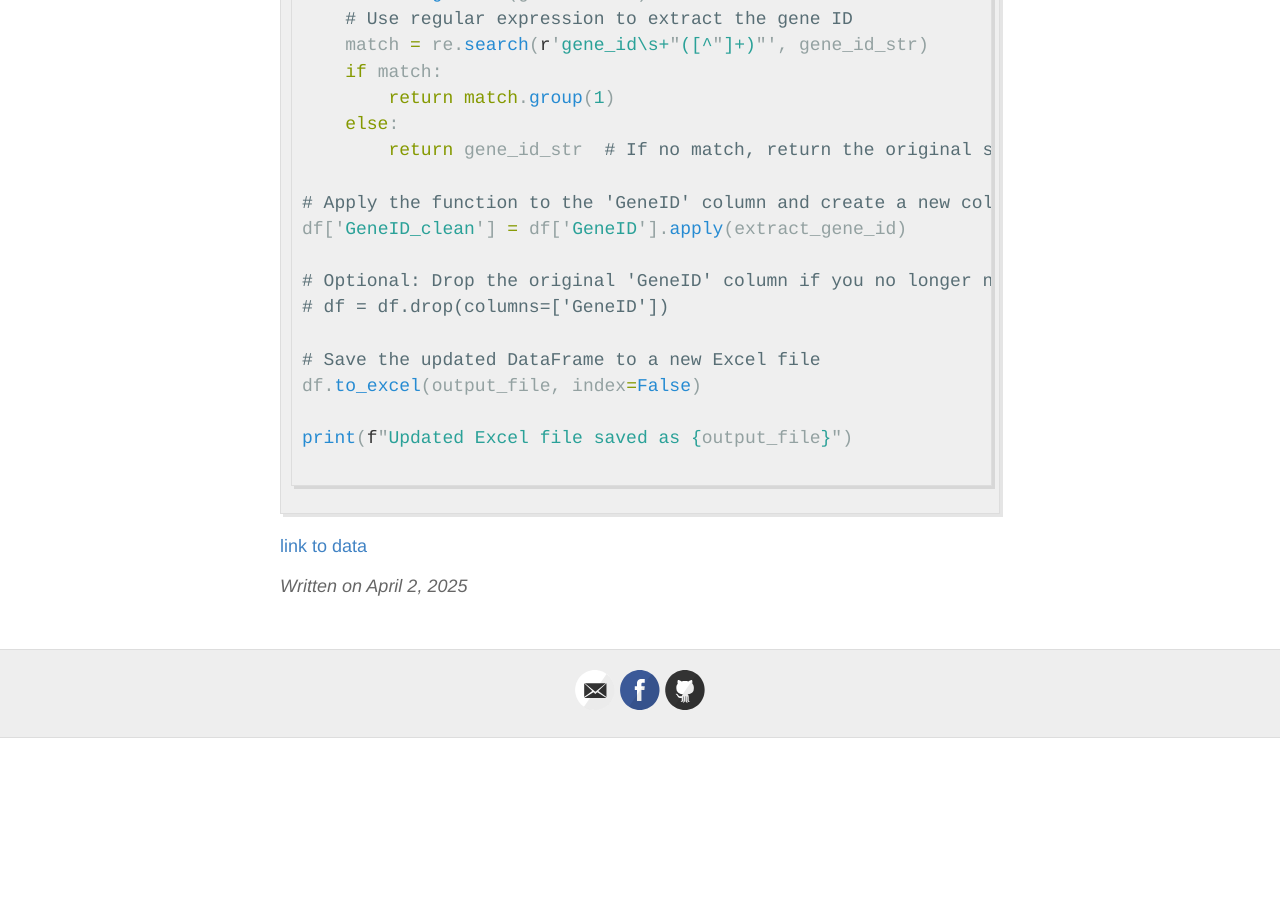
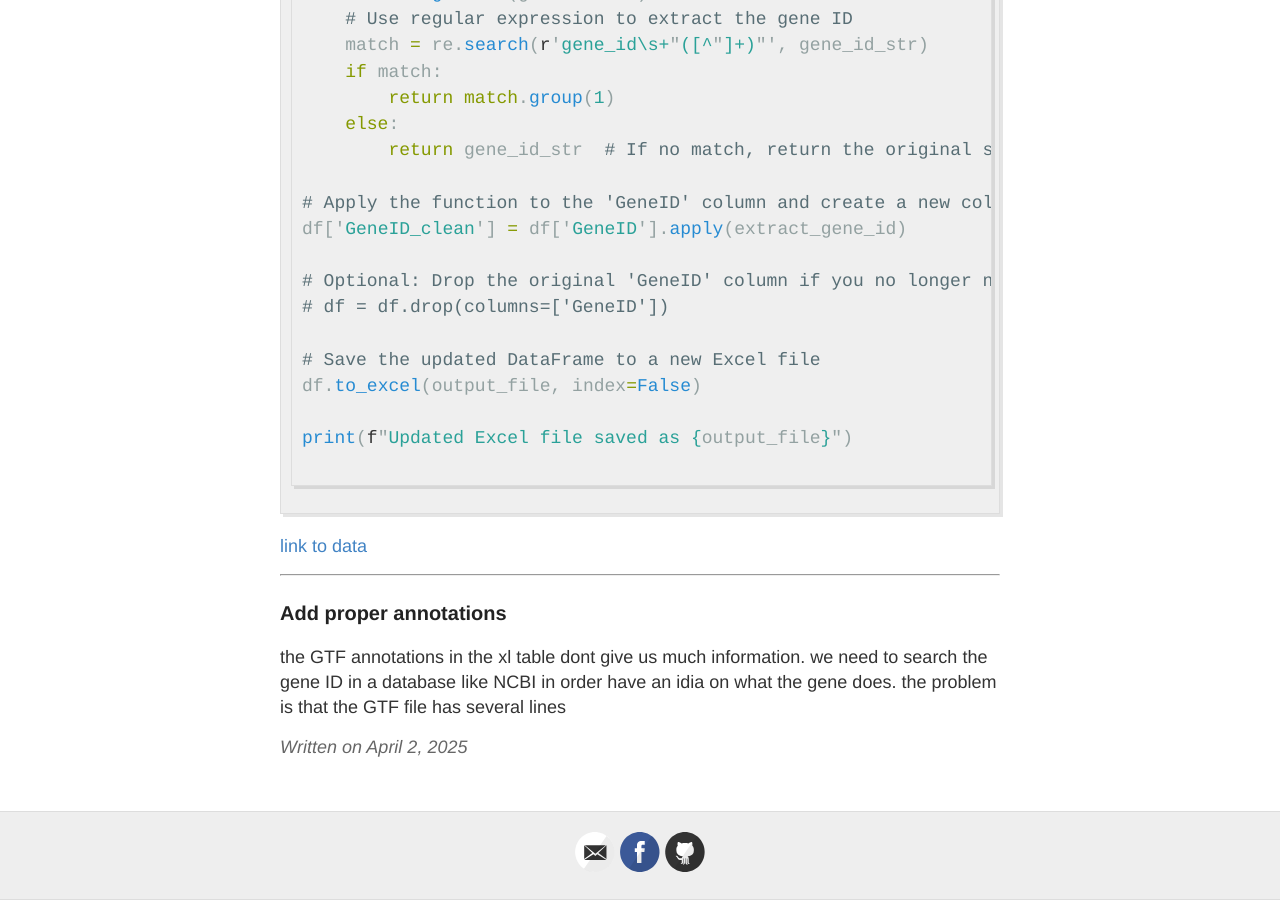
Before and after one commit to OfekRainish/OfekRainish_notebook, a Jekyll site: the page built from _posts/2025-04-02-bioinformatics deseq2.md, in a window 1280 px wide and 900 px high, scrolled down 25476 px. Built offline with Jekyll 4.4.1, drawn with Linux system fonts in a browser that asks for light colours; our own code applies the rules of GitHub Pages for plain Markdown files; a file with an impossible date is left out; before the commit the page ends 26214 px from its top, so only the background shows below that.

Commit message:
Update 2025-04-02-bioinformatics deseq2.md

````diff
--- a/_posts/2025-04-02-bioinformatics deseq2.md
+++ b/_posts/2025-04-02-bioinformatics deseq2.md
@@ -747,4 +747,8 @@ df.to_excel(output_file, index=False)
 print(f"Updated Excel file saved as {output_file}")
 
 ```
-[link to data]()
+[link to data](../exel%20files/deseq2/combined_xl_fixed.xlsx)
+
+---
+###  Add proper annotations
+the GTF annotations in the xl table dont give us much information. we need to search the gene ID in a database like NCBI in order have an idia on what the gene does. the problem is that the GTF file has several lines
````
